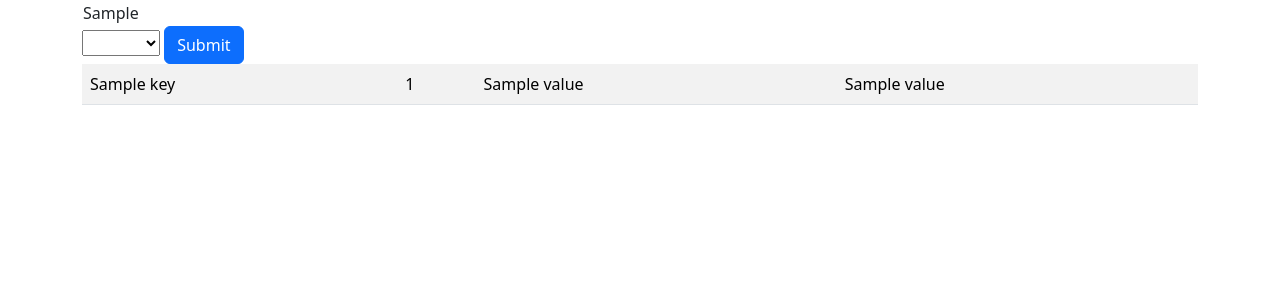
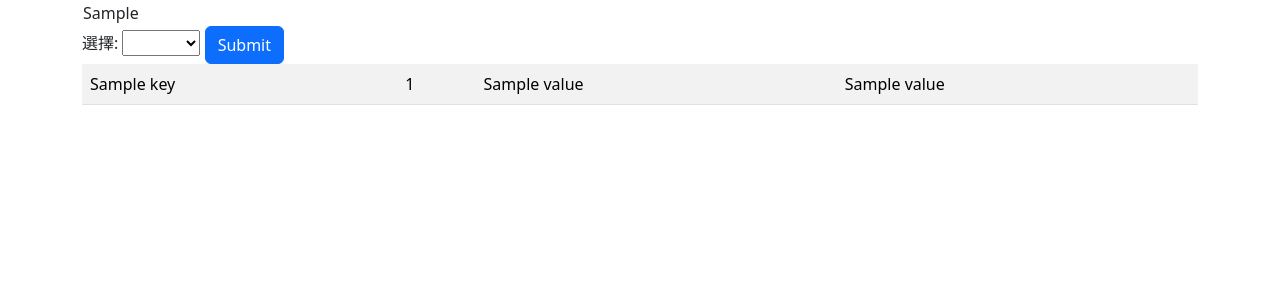
Before and after one commit to miyachun/chu-vercel, a Flask app: template api/templates/index.html in a window 1280 px wide. Shown: the part 56-356 px from the top of the page. Run offline with Flask 3, Linux system fonts and the light colour scheme; the template is opened without the code that fills it: most values are stand-ins (such as "Sample title", 1, 10 or a date in 2020).

Commit message:
first commit

```diff
--- a/api/templates/index.html
+++ b/api/templates/index.html
@@ -18,6 +18,7 @@
         </div>
   <div>
     <form method="POST" action="/">
+      <label>選擇:</label>
       <select name="Gcity" method="GET" action="/">
           <option  selected></option>
           {% for d in ansCity[:] %}
```
